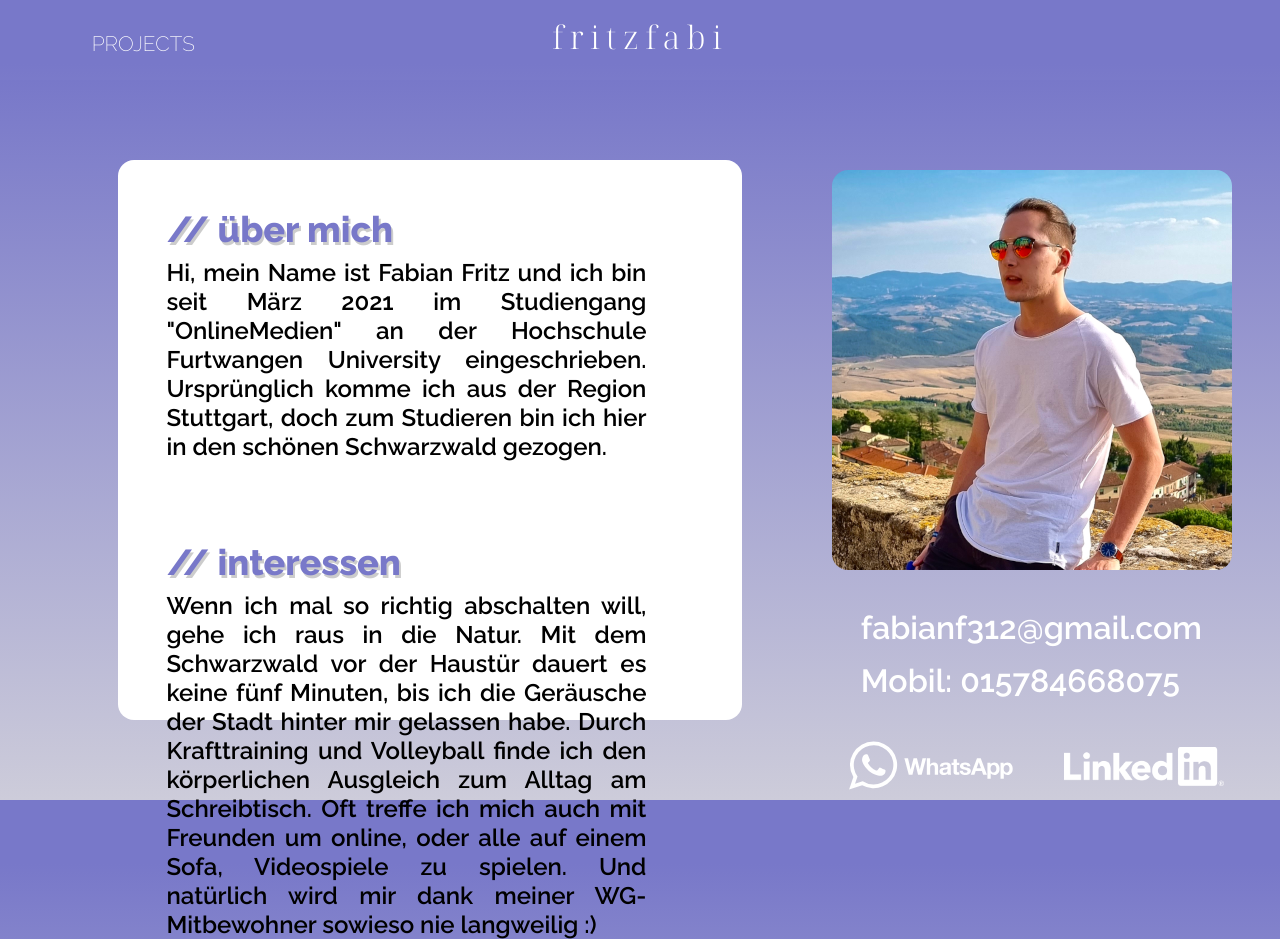
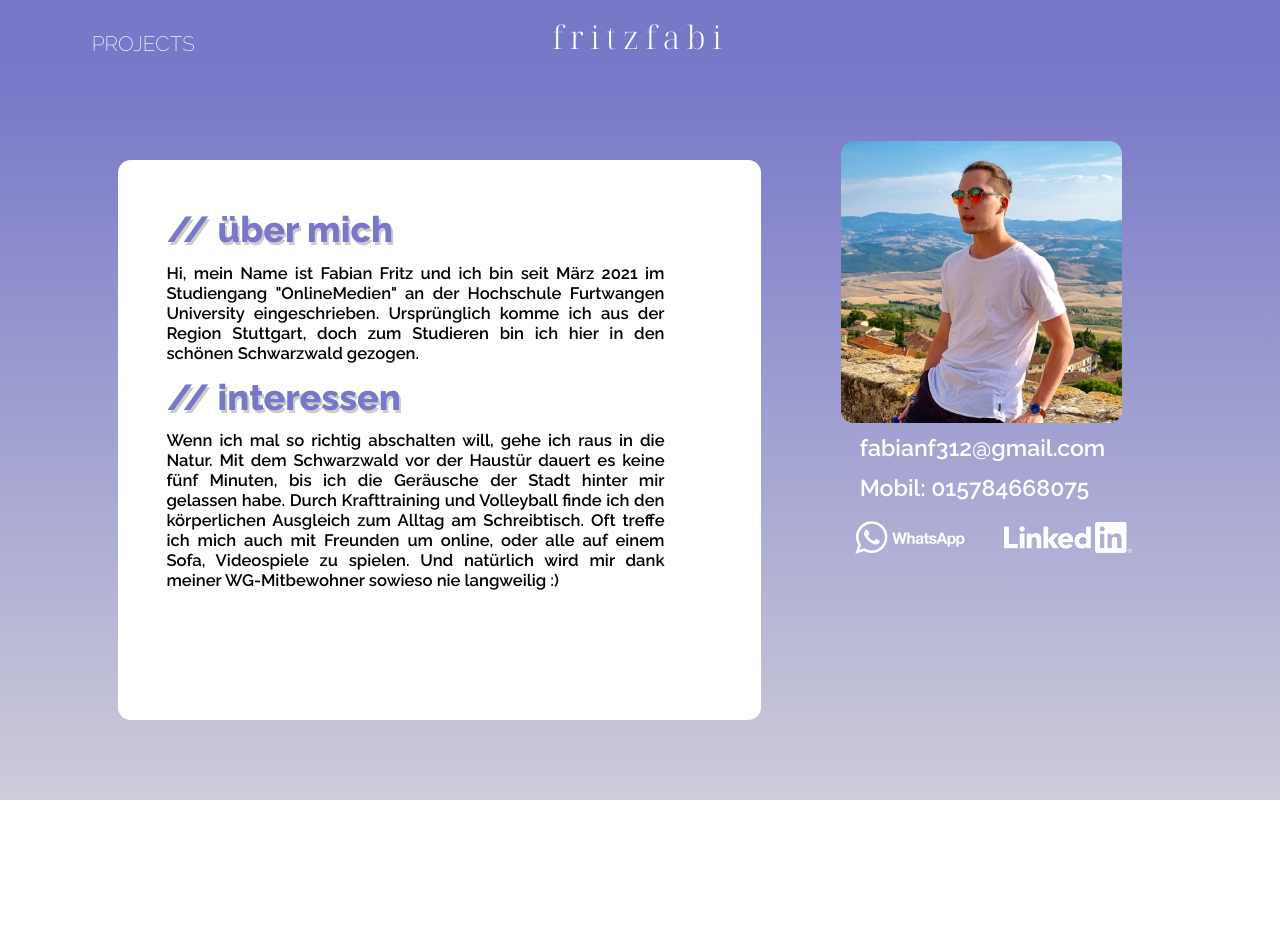
Before and after one commit to gitbofi/gitbofi.github.io, a website: page about.html in a window 1280 px wide. After the commit the page ends 800 px from the top, so only its background shows below. Drawn offline with Linux system fonts and the light colour scheme.

Commit message:
about page semi responsive

```diff
--- a/stylesheet.css
+++ b/stylesheet.css
@@ -19,7 +19,7 @@ body {
     cursor: default;
     font-family: 'Raleway', 'sans-serif';
     font-weight: 200;
-    font-size: 2rem;
+    font-size: 1.8vw;
     background: rgb(120,120,201);
     background: linear-gradient(180deg, rgba(120,120,201,1) 8%, rgba(205,204,218,1) 83%, rgba(205,204,218,1) 100%);
 }
@@ -47,56 +47,57 @@ body {
 }
 
 .content-about > p {
-    margin-bottom: 5rem;
+    margin: 1vw 0 1vw 0;
+    font-size: 1.3vw;
 }
 
 .about-container {
     background-color: white;
     margin: 10vh;
     grid-column: 2 / span 2;
-    border-radius: 1rem;
-    min-height: 70vh;
+    border-radius: 1vw;
+    min-height: 33vw;
 }
 
 .infos-person {
-    margin: 1.2vh;
     grid-column: 4 / span 1;
     color: white;
     font-weight: 600;
 }
 
 .infos-person > img {
-    margin: 5rem 0 2rem 0;
+    margin: 4.8vw 0 .5vw 0;
     grid-column: 4 / span 1;
-    border-radius: 1rem;
+    border-radius: 1vw;
     font-weight: 600;
+    height: 22vw;
 }
 
 #email, #tel {
-    margin-left: 1.8rem;
+    margin: 1vw 0 0 1.5vw;
 }
 
 
 #logo-whatsapp {
     position: absolute;
-    width: 12rem;
-    margin: 1rem 0 0 -.8rem;
+    width: 10vw;
+    margin: 1vw 0 0 -.8vw;
     transition: all .2s ease-in;
 }
 
 #logo-whatsapp:hover {
-    width: 13rem;
+    width: 11vw;
 }
 
 #logo-linkedin {
     position: absolute;
-    width: 10rem;
-    margin: 2rem 0 0 11.5rem;
+    width: 10vw;
+    margin: 1.6vw 0 0 9vw;
     transition: width .2s ease-in;
 }
 
 #logo-linkedin:hover {
-    width: 11rem;
+    width: 11vw;
 }
 
 .infos-person > a, .infos-person > p {
@@ -374,7 +375,7 @@ a.external-link:hover {
     display: grid;
 
     grid-template-columns: 3vw 1fr 1fr 1fr 3vw; /* andere Möglichkeit: repeat(3, 1fr); */
-    grid-template-rows: 100vw 70vw 90vw;
+    grid-template-rows: 100vw 80vw 90vw;
 
     box-sizing: border-box;
 }
@@ -420,8 +421,8 @@ a.external-link:hover {
 
 .text-3d {
     position: absolute;
-    left: 17vw;
-    top: 205vw;
+    left: 16vw;
+    top: 215vw;
     font-weight: 600;
     color: white;
 }
@@ -494,34 +495,30 @@ a.external-link:hover {
     top: 165vw;
     width: 80vw;
     position: absolute;
-    height: 75vh;
+    height: 100vh;
     overflow: hidden;
-
 }
 
 .carousel > ul {
     margin: 0;
     padding: 0;
     list-style: none;
-    position: absolute;
-    left: 8vw;
-    height: 40vw;
 }
 
 .slide {
+    position: absolute;
     inset: 0;
     opacity: 0;
     transition: 200ms opacity ease-in-out;
     transition-delay: 200ms;
-    overflow: hidden;
 }
 
 .slide > img, video{
     display: block;
-    width: 62vw;
     object-fit: cover;
     object-position: center;
     border-radius: 1vw;
+    width: 80vw;
 }
 
 .slide[data-active] {
```
Lines whose indentation alone changed are shown as unchanged.
